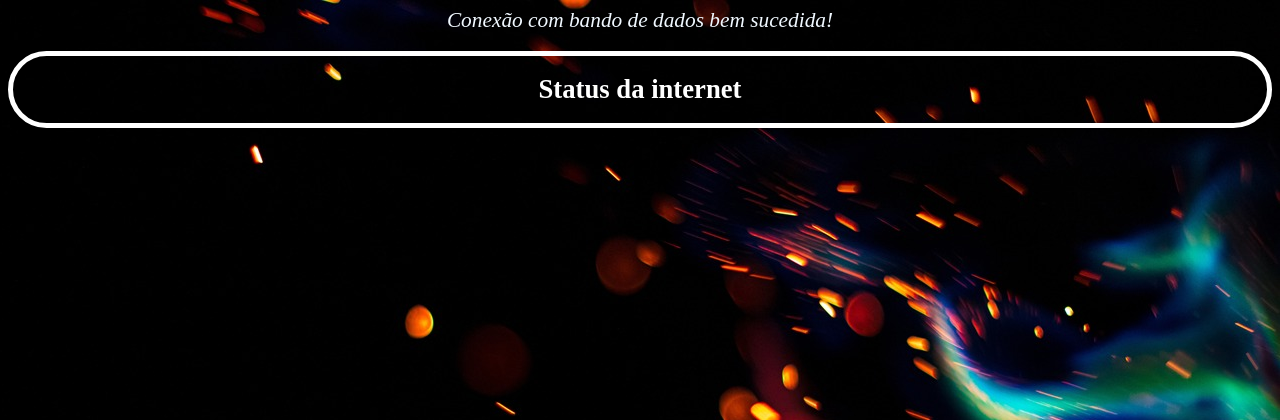
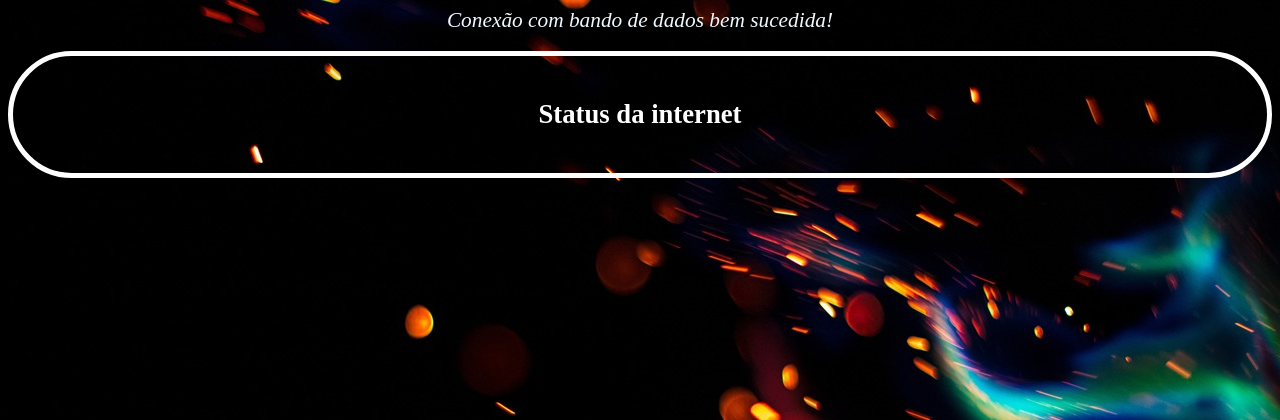
Before and after one commit to dev-drizzithiago/Meus-Projetos-PHP, a PHP site: page / in a window 1280 px wide. Shown: the top 420 px of the page. Run offline with PHP 8.4, Linux system fonts and the light colour scheme; data that the repository does not hold is empty.

Commit message:
Update style.css

```diff
--- a/relatorio_internet/style.css
+++ b/relatorio_internet/style.css
@@ -12,6 +12,8 @@ main {
     border-width: 5px;
     border-color: #ffffff;
     border-radius: 150px;
+    margin: auto;
+    padding: 25px;
     text-align: center;
 }
 
```
